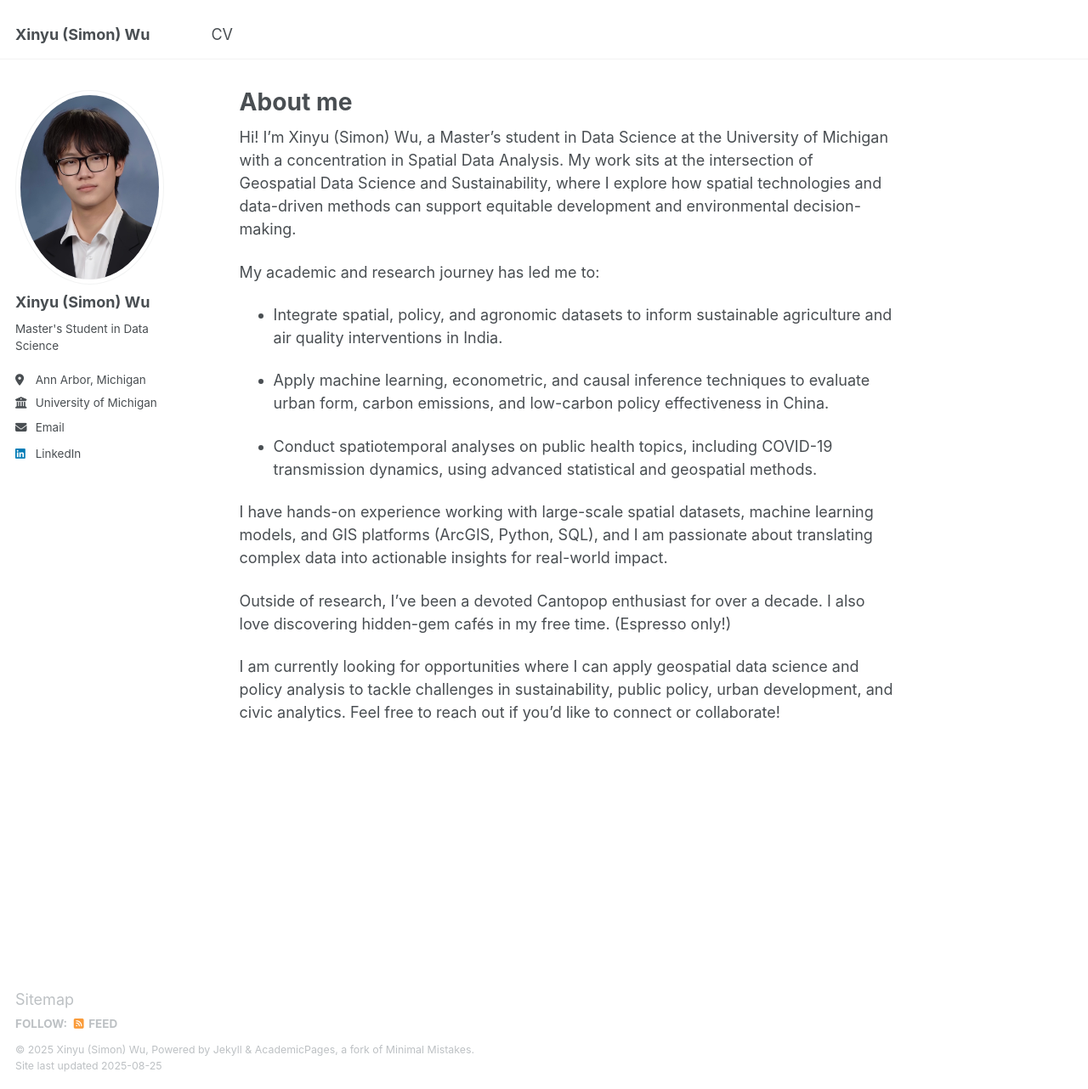
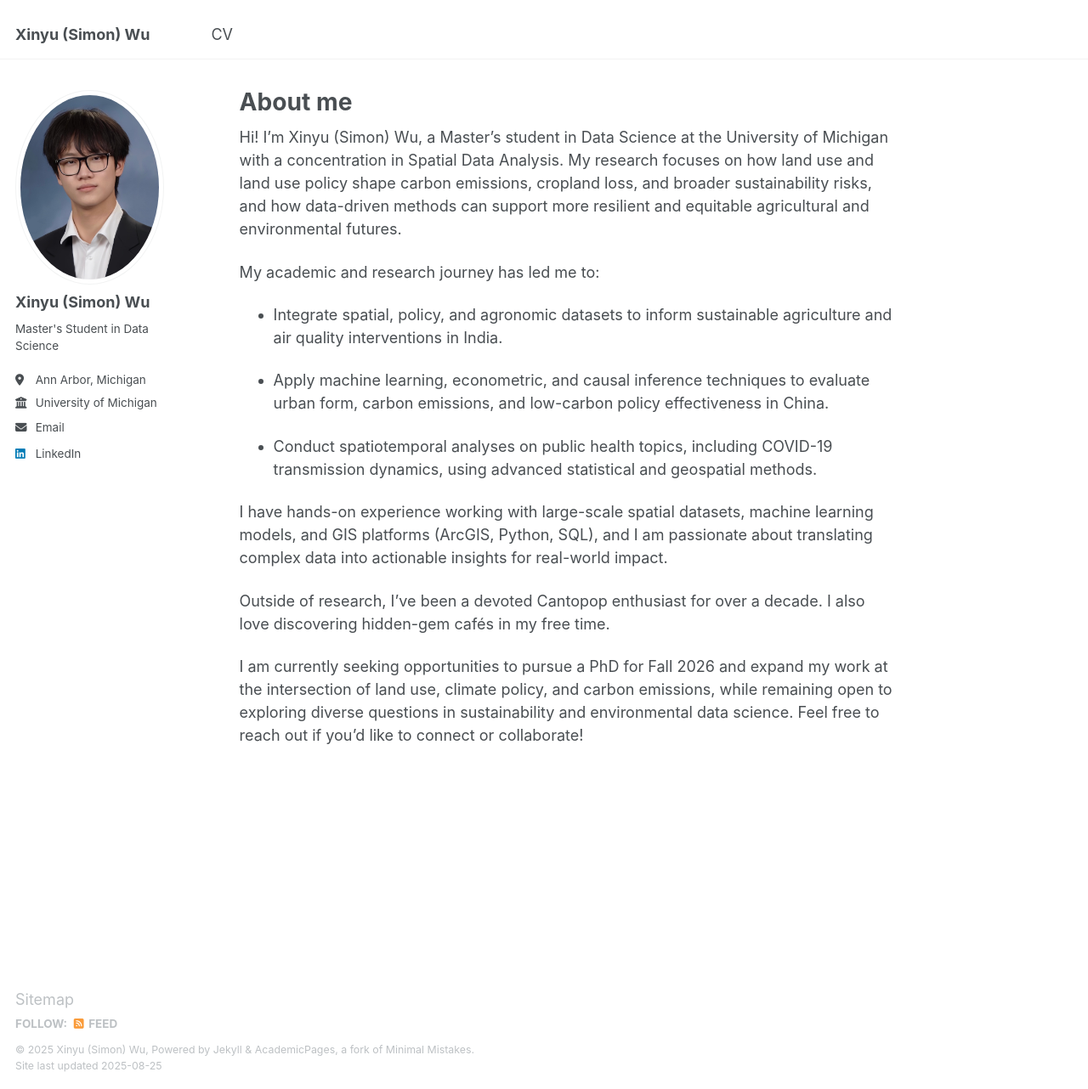
Before and after one commit to Simonxyw/simonxyw.github.io, a Jekyll site: the page built from _pages/about.md, in a window 1280 px wide and 1282 px high. Shown: the whole window at 85% size. Built offline with Jekyll 4.4.1, drawn with Linux system fonts in a browser that asks for light colours.

Commit message:
Update about.md

```diff
--- a/_pages/about.md
+++ b/_pages/about.md
@@ -6,7 +6,7 @@ redirect_from:
   - /about/
   - /about.html
 ---
-Hi! I’m Xinyu (Simon) Wu, a Master’s student in Data Science at the University of Michigan with a concentration in Spatial Data Analysis. My work sits at the intersection of Geospatial Data Science and Sustainability, where I explore how spatial technologies and data-driven methods can support equitable development and environmental decision-making.
+Hi! I’m Xinyu (Simon) Wu, a Master’s student in Data Science at the University of Michigan with a concentration in Spatial Data Analysis. My research focuses on how land use and land use policy shape carbon emissions, cropland loss, and broader sustainability risks, and how data-driven methods can support more resilient and equitable agricultural and environmental futures.
 
 My academic and research journey has led me to:
 
@@ -18,6 +18,6 @@ My academic and research journey has led me to:
 
 I have hands-on experience working with large-scale spatial datasets, machine learning models, and GIS platforms (ArcGIS, Python, SQL), and I am passionate about translating complex data into actionable insights for real-world impact.
 
-Outside of research, I’ve been a devoted Cantopop enthusiast for over a decade. I also love discovering hidden-gem cafés in my free time. (Espresso only!)
+Outside of research, I’ve been a devoted Cantopop enthusiast for over a decade. I also love discovering hidden-gem cafés in my free time.
 
-I am currently looking for opportunities where I can apply geospatial data science and policy analysis to tackle challenges in sustainability, public policy, urban development, and civic analytics. Feel free to reach out if you’d like to connect or collaborate!
+I am currently seeking opportunities to pursue a PhD for Fall 2026 and expand my work at the intersection of land use, climate policy, and carbon emissions, while remaining open to exploring diverse questions in sustainability and environmental data science. Feel free to reach out if you’d like to connect or collaborate!
```
